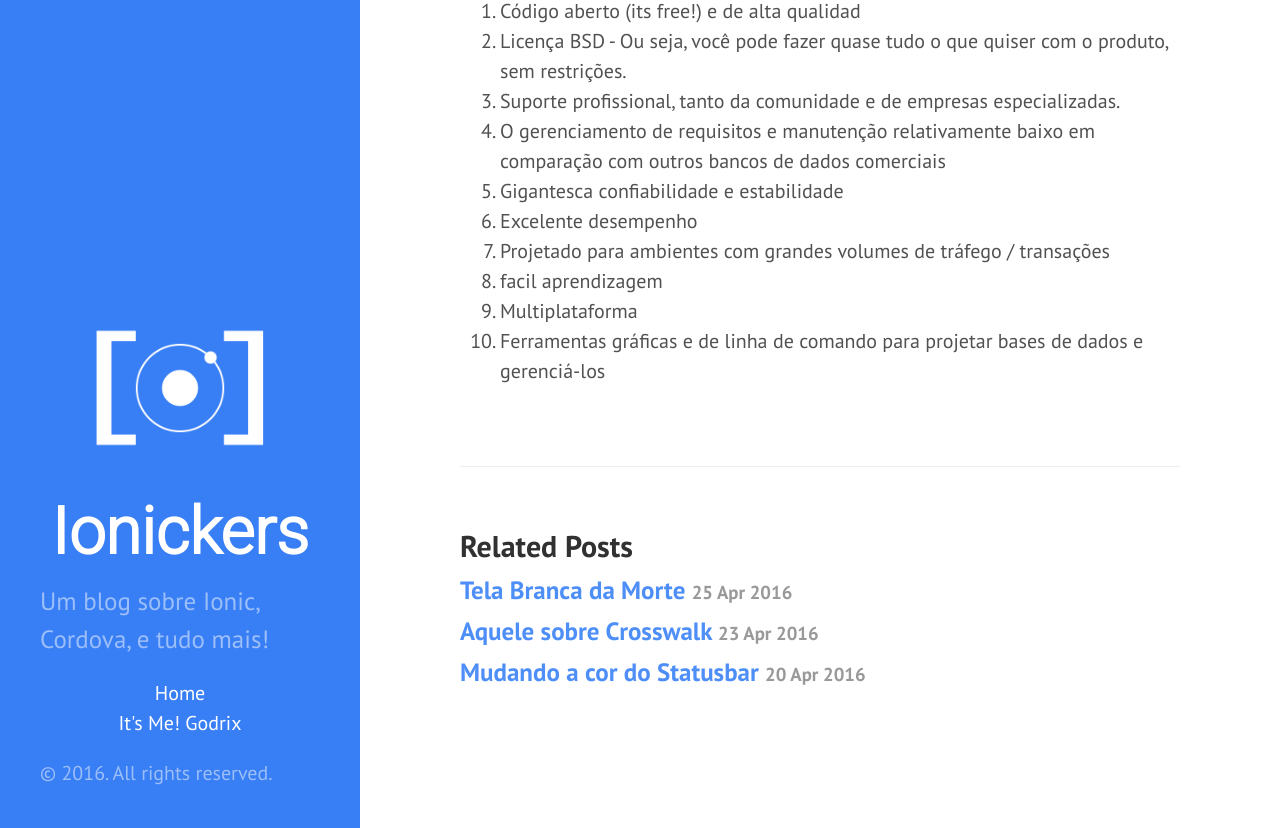
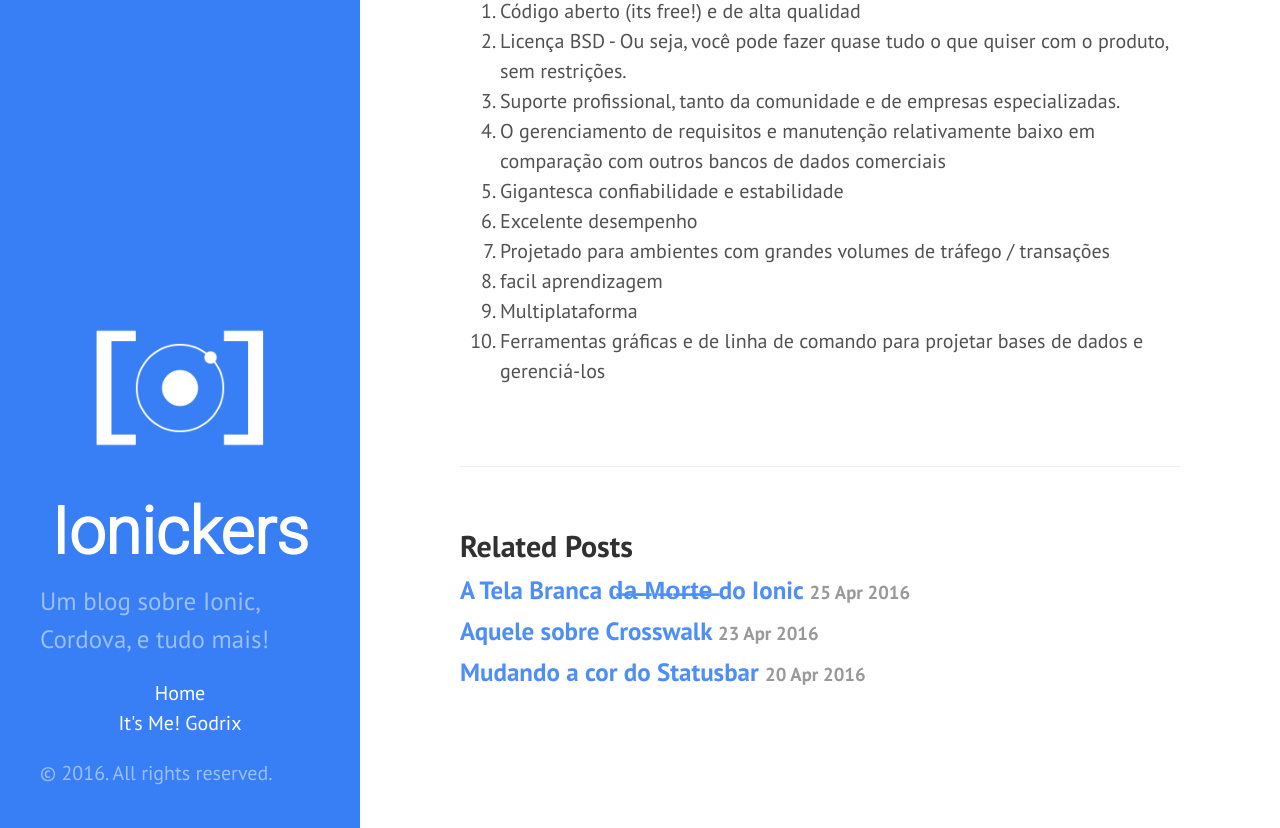
Before and after one commit to ionickers/ionickers.github.io, a Jekyll site: the page built from _posts/2014-10-25-10-razoes-para-postgre.md, in a window 1280 px wide and 900 px high, scrolled down 537 px, cut to the strip 72-900 px from the top of the window. Built offline with Jekyll 4.4.1, drawn with Linux system fonts in a browser that asks for light colours.

Commit message:
Update sidebar

```diff
--- a/_includes/sidebar.html
+++ b/_includes/sidebar.html
@@ -26,7 +26,7 @@
           {% endif %}
         {% endif %}
       {% endfor %}
-        <li class="sidebar-nav-item"><a href="https://twitter.com/cgodrix">It's Me! Godrix</a></li>
+        <li class="sidebar-nav-item"><a href="https://twitter.com/cgodrix" target="_blank">It's Me! Godrix</a></li>
       <!--li class="sidebar-nav-item"><a href="{{ site.github.repo }}/archive/v{{ site.version }}.zip">Download</a></li>
       <li class="sidebar-nav-item"><a href="{{ site.github.repo }}">GitHub project</a></li>
       <li class="sidebar-nav-item">Currently v{{ site.version }}</li-->
--- a/_posts/2016-04-25-Aquele-com-a-tela-branca.md
+++ b/_posts/2016-04-25-Aquele-com-a-tela-branca.md
@@ -1,6 +1,6 @@
 ---
 published: true
-title: Tela Branca da Morte
+title: A Tela Branca d̶a̶ ̶M̶o̶r̶t̶e̶ do Ionic
 layout: post
 ---
 <center>
```
